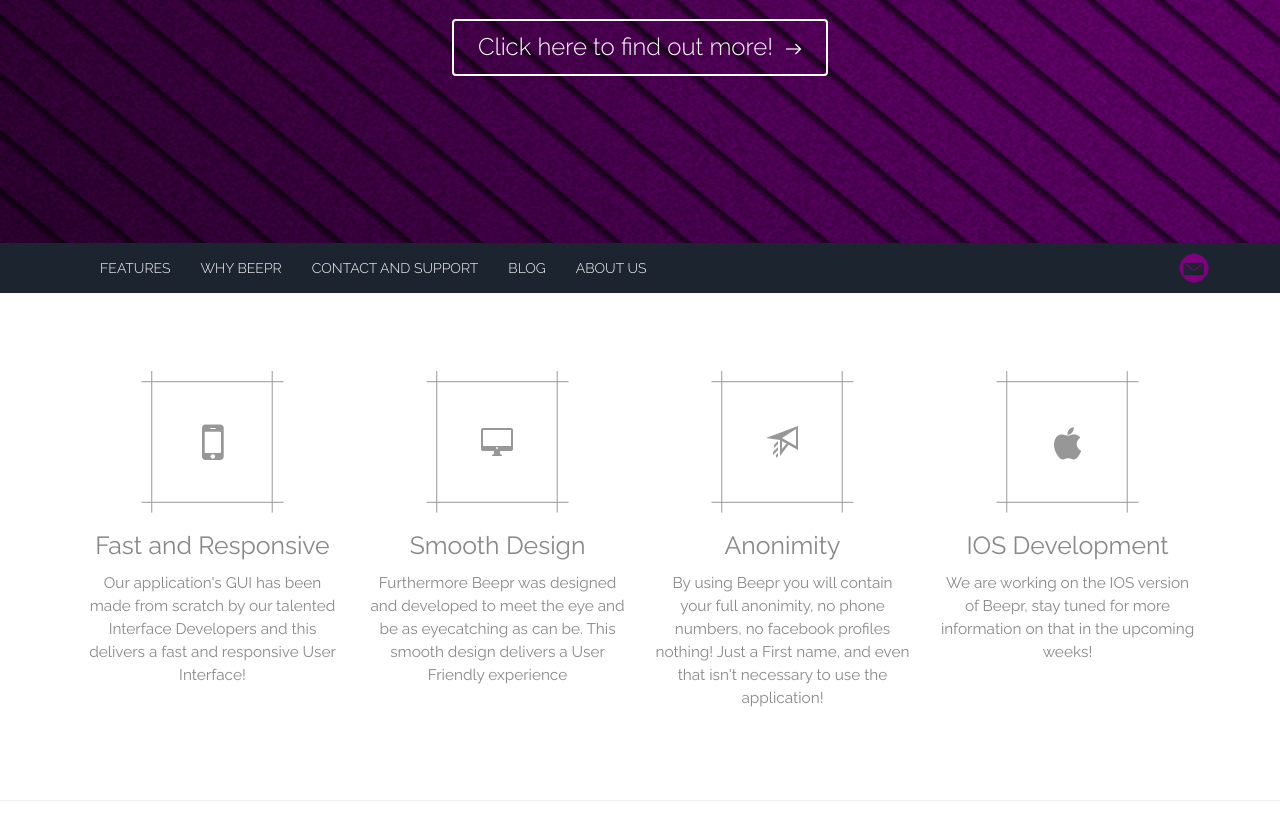
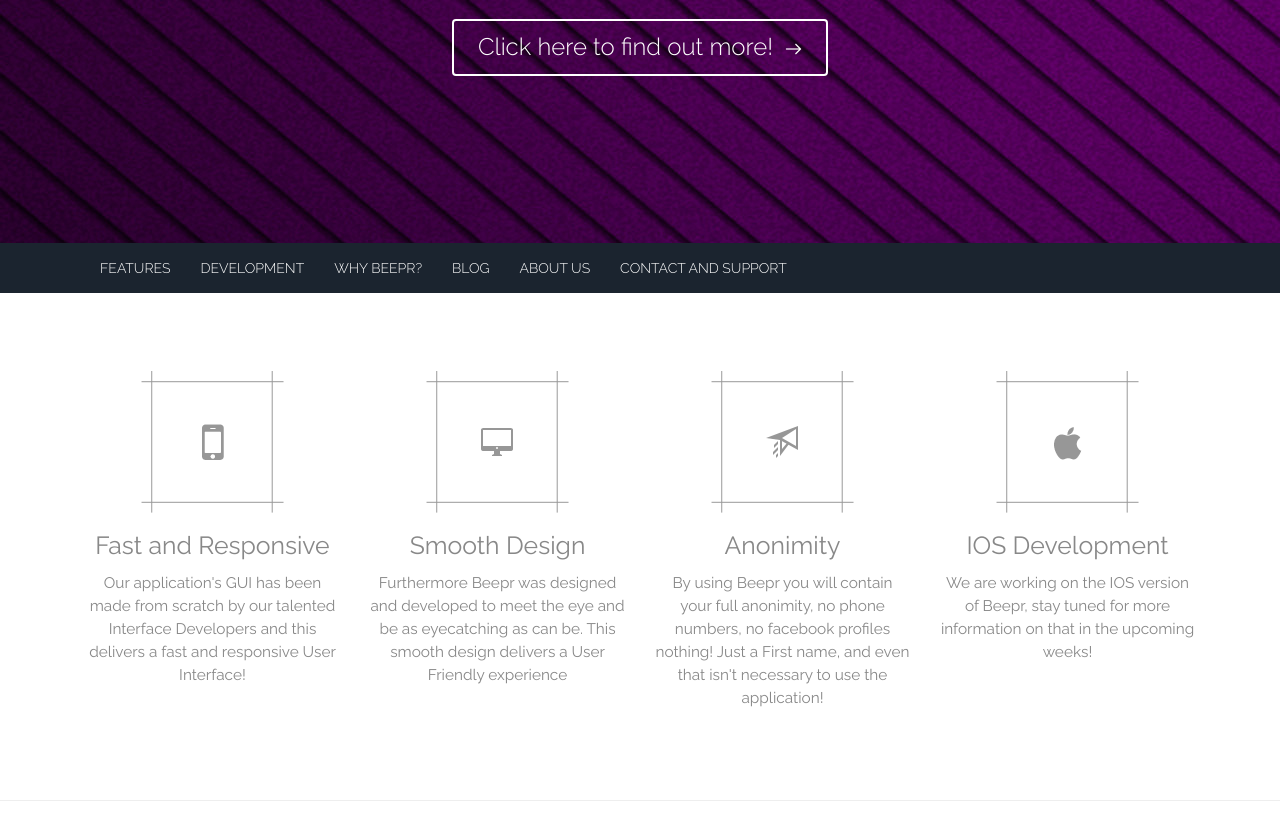
Before and after one commit to incognitone/incognitone.github.io, a Jekyll site: the page index.html, which Jekyll copies as it is, in a window 1280 px wide and 900 px high, scrolled down 392 px. Shown: the top 840 px of the window. Built offline with Jekyll 4.4.1, drawn with Linux system fonts in a browser that asks for light colours.

Commit message:
Updated-development scroll

```diff
--- a/index.html
+++ b/index.html
@@ -63,22 +63,25 @@
 	                   <li class="page-scroll">
 	                        <a id="s1" class="subNavBtn" href="#">Features</a>
 	                        </li>
-	                    <li class="page-scroll">
-	                        <a id="s2" class="subNavBtn" href="#">Why Beepr</a>
+							<li class="page-scroll">
+	                        <a id="about" class="subNavBtn" href="#">Development</a>
 	                    </li>
 	                    <li class="page-scroll">
-	                        <a id="s3" class="subNavBtn" href="#">Contact and Support</a>
+	                        <a id="s2" class="subNavBtn" href="#">Why Beepr?</a>
+	                    </li>
+	                    <li class="page-scroll">
+	                        <a id="s3" class="subNavBtn" href="#">Blog</a>
 	                    </li>
 						<li class="page-scroll">
-	                        <a id="s4" class="subNavBtn" href="#">Blog</a>
+	                        <a id="s3" class="subNavBtn" href="#">About us</a>
 	                    </li>
 						<li class="page-scroll">
-	                        <a id="s5" class="subNavBtn" href="#">About us</a>
+	                        <a id="s4" class="subNavBtn" href="#">Contact and Support</a>
 	                    </li>
 	                </ul>
 	            </div>
 	            <!-- /.navbar-collapse -->
-	             	<a  id="s4" class="right-msg subNavBtn msg-icon"href="#"><span> </span></a>
+
 	                <div class="clearfix"> </div>
 	        </div>
 	        <!-- /.container -->
```
Also changed, not shown: images/divice.png (deleted), images/fav-icon.png (deleted).
